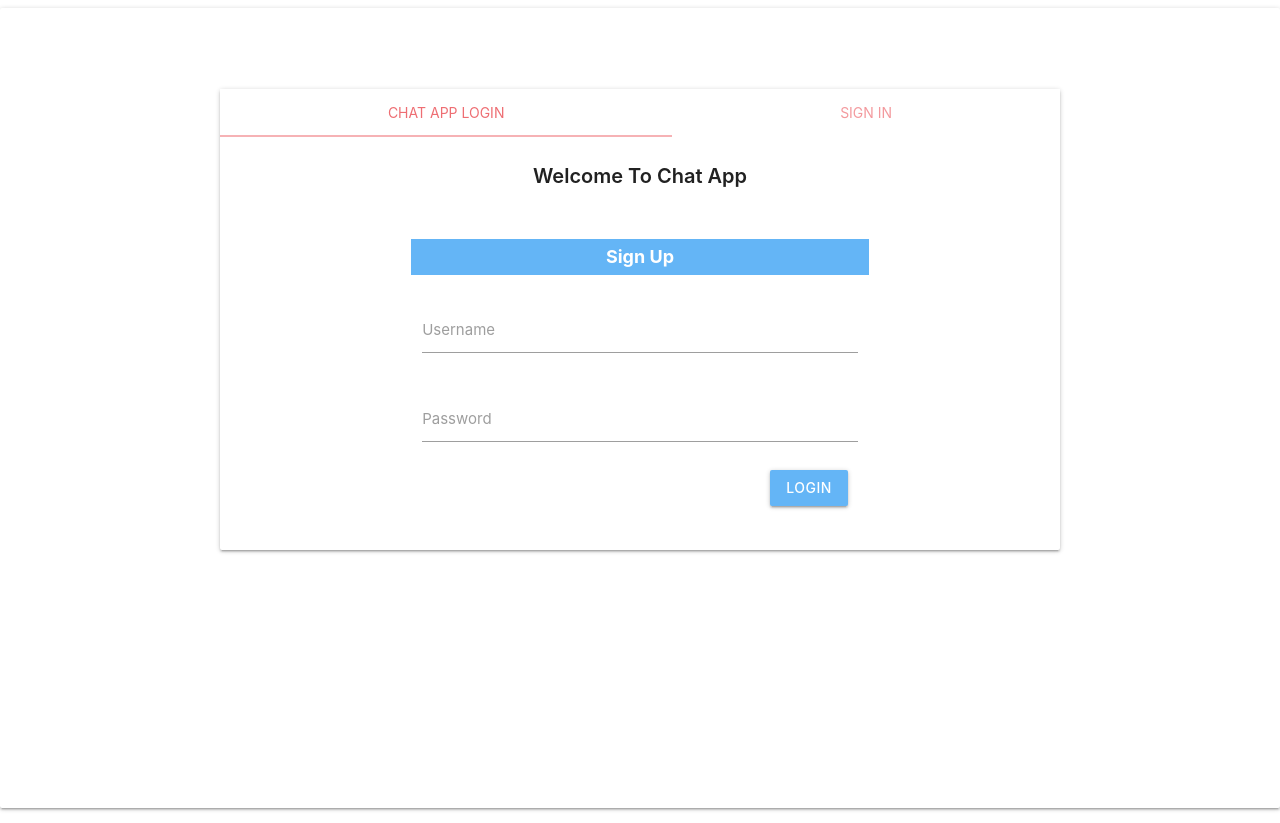
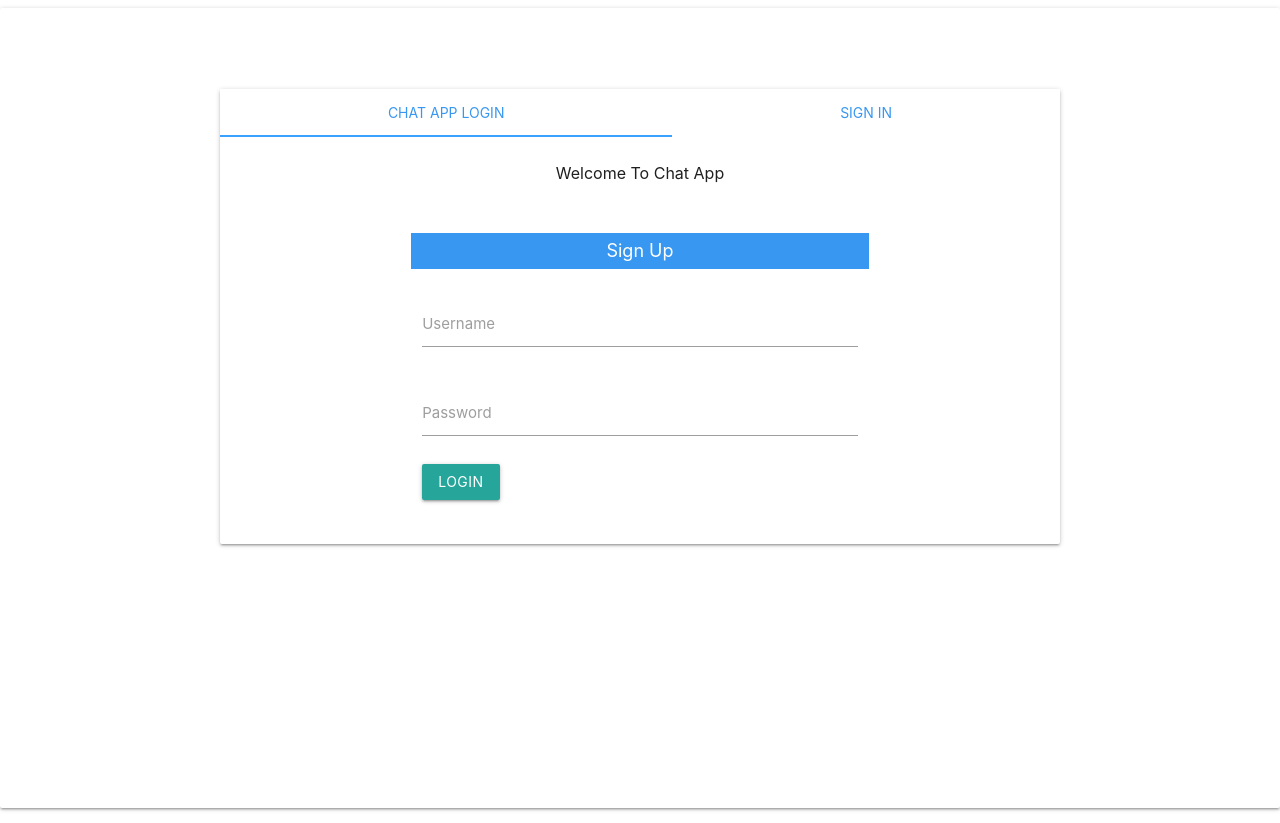
Before and after one commit to bakaiDev/express-mongoDb-angular-ionic-chat-app, an Angular app in the folder client/: page / in a window 1280 px wide. Built offline with nearby package versions, Linux system fonts and the light colour scheme.

Commit message:
Change Tabs Color

```diff
--- a/client/src/app/components/auth-tabs/auth-tabs.component.html
+++ b/client/src/app/components/auth-tabs/auth-tabs.component.html
@@ -13,7 +13,7 @@
               </li>
             </ul>
             <div class="card-content">
-              <p style="text-align: center; font-size: 20px;   font-weight: 600;">
+              <p style="text-align: center; font-size: 16px;   color: #1f1f1f">
                 Welcome To Chat App
               </p>
             </div>
--- a/client/src/app/components/auth-tabs/auth-tabs.component.scss
+++ b/client/src/app/components/auth-tabs/auth-tabs.component.scss
@@ -4,3 +4,11 @@
 div.bodyContainer {
   margin-top: 50px !important;
 }
+
+.tab a{
+  color: #3897f0;
+  font-size: 14px;
+}
+.tabs .active {
+  background: inherit !important;
+}
--- a/client/src/app/components/login/login.component.html
+++ b/client/src/app/components/login/login.component.html
@@ -20,7 +20,7 @@
             <label for="password">Password</label>
           </div>
         </div>
-        <button class="btn waves-effect" id="signupbtn">
+        <button class="btn waves-effect" >
           Login
         </button>
       </form>
--- a/client/src/app/components/login/login.component.scss
+++ b/client/src/app/components/login/login.component.scss
@@ -8,11 +8,10 @@
   font-weight: 500;
 }
 #title {
-  background-color: #64b5f6;
+  background-color: #3897f0;
   color: white;
   padding: 8px;
   margin-top: 0px;
-  font-weight: 700;
   font-size: 18px;
   text-align: center;
 }
--- a/client/src/app/components/signup/signup.component.html
+++ b/client/src/app/components/signup/signup.component.html
@@ -21,8 +21,8 @@
 
         <div class="row">
           <div class="input-field col s12">
-            <input id="password" type="password" class="validate">
-            <label for="password">Password</label>
+            <input id="password_" type="password" class="validate">
+            <label for="password_">Password</label>
           </div>
         </div>
         <button class="btn waves-effect" id="signupbtn">
--- a/client/src/app/components/signup/signup.component.scss
+++ b/client/src/app/components/signup/signup.component.scss
@@ -8,11 +8,10 @@
   font-weight: 500;
 }
 #title {
-  background-color: #64b5f6;
+  background-color: #3897f0;
   color: white;
   padding: 8px;
   margin-top: 0px;
-  font-weight: 700;
   font-size: 18px;
   text-align: center;
 }
--- a/client/src/styles.scss
+++ b/client/src/styles.scss
@@ -1 +1,4 @@
 /* You can add global styles to this file, and also import other style files */
+.tabs .indicator {
+  background-color: #3aa1ff;
+}
```
